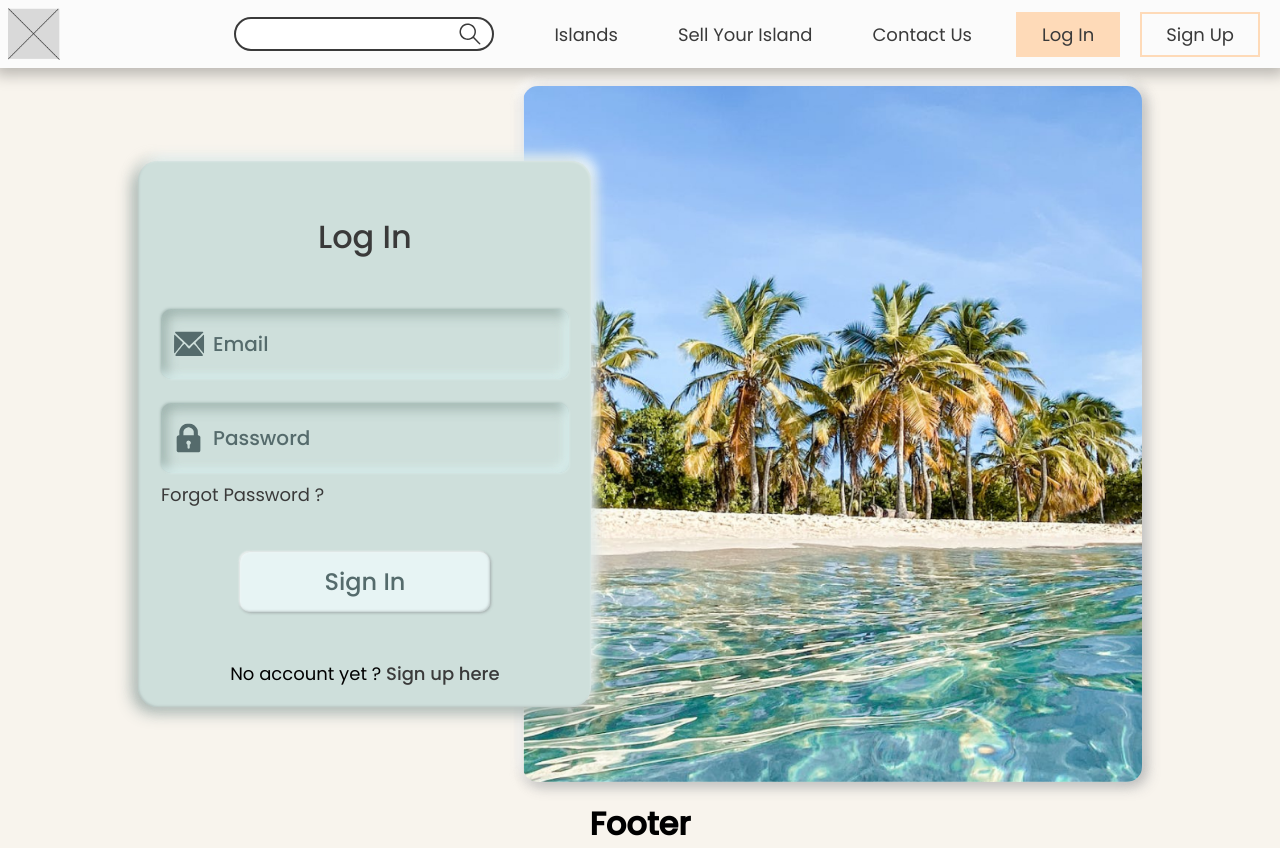
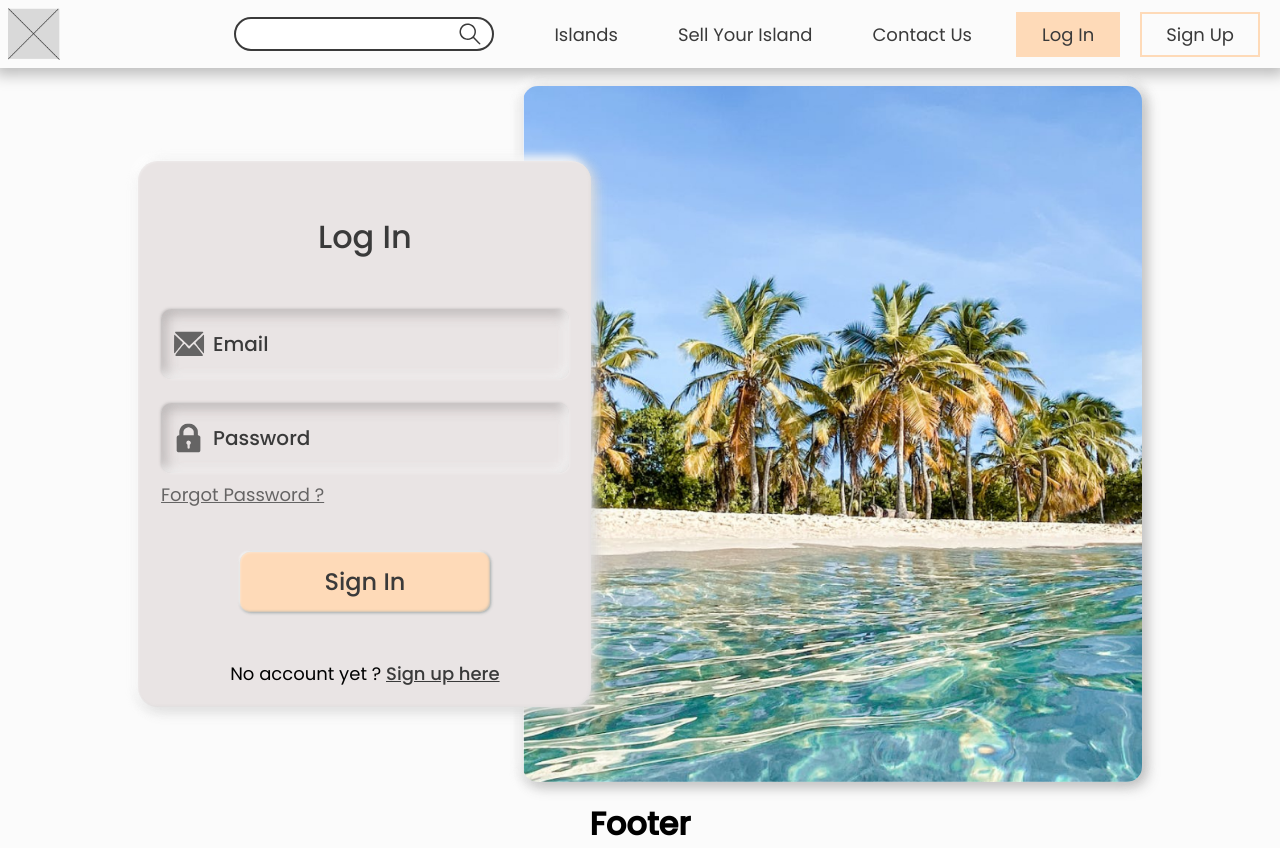
Before and after one commit to ruets/HeavenHaven, a React (Vite) app in the folder frontend/: page /login in a window 1280 px wide. Built offline with nearby package versions, Linux system fonts and the light colour scheme.

Commit message:
Color modification

```diff
--- a/frontend/src/assets/scss/base/_colors.scss
+++ b/frontend/src/assets/scss/base/_colors.scss
@@ -2,8 +2,5 @@ $light: #fbfbfb;
 $dark: #3a3a3a;
 $grey: #b9b9b9;
 $cta: #fedab8;
-$form-light: #cedfdb;
-$form-dark: #556b6c;
-$form-btn-bg: #e7f4f4;
-$form-btn-bg-light: #e7f4f4; // Color to replace
-$login-bg: #f8f4ed;
+$form-light: #E9E4E4;
+$login-bg: #FBFBFB;
--- a/frontend/src/assets/scss/elements/_forms.scss
+++ b/frontend/src/assets/scss/elements/_forms.scss
@@ -7,12 +7,7 @@ form {
     flex-direction: column;
     align-items: center;
     gap: 16px;
-    box-shadow: 6px 6px 12px rgba(165, 178, 175, 0.2),
-        -6px -6px 12px rgba(165, 178, 175, 0.2),
-        6px -6px 12px rgba(247, 255, 255, 0.9),
-        -6px 6px 15px rgba(165, 178, 175, 0.9),
-        inset -1px 1px 2px rgba(247, 255, 255, 0.3),
-        inset 1px -1px 2px rgba(165, 178, 175, 0.5);
+    box-shadow: -5px 5px 10px rgba(218, 218, 218, 0.2), 5px -5px 10px rgba(218, 218, 218, 0.2), -5px -5px 10px rgba(255, 255, 255, 0.9), 5px 5px 13px rgba(218, 218, 218, 0.9), inset 1px 1px 2px rgba(255, 255, 255, 0.3), inset -1px -1px 2px rgba(218, 218, 218, 0.5);
     border-radius: 20px;
 
     h1 {
@@ -24,7 +19,7 @@ form {
         cursor: pointer;
         width: 250px;
         height: 60px;
-        background: $form-btn-bg;
+        background: $cta;
         box-shadow: -1px 1px 2px rgba(162, 171, 171, 0.2),
             1px -1px 2px rgba(162, 171, 171, 0.2),
             -1px -1px 2px rgba(255, 255, 255, 0.9),
@@ -32,11 +27,11 @@ form {
             inset 1px 1px 2px rgba(255, 255, 255, 0.3),
             inset -1px -1px 2px rgba(162, 171, 171, 0.5);
         border-radius: 10px;
-        color: $form-dark;
+        color: $dark;
         transition: 0.15s ease-in-out;
 
         &:hover {
-            background: $form-btn-bg-light;
+            background: $cta;
         }
     }
 
--- a/frontend/src/components/fields/Input/Input.scss
+++ b/frontend/src/components/fields/Input/Input.scss
@@ -16,14 +16,8 @@ div.input {
             width: 100%;
             height: 70px;
             background: $form-light;
-            color: $form-dark;
-            box-shadow: 1px 1px 2px rgba(233, 255, 255, 0.3),
-                -1px -1px 2px rgba(155, 176, 171, 0.5),
-                inset -5px 5px 10px rgba(155, 176, 171, 0.2),
-                inset 5px -5px 10px rgba(155, 176, 171, 0.2),
-                inset -5px -5px 10px rgba(233, 255, 255, 0.9),
-                inset 5px 5px 13px rgba(155, 176, 171, 0.9);
-            border-radius: 10px;
+            color: rgba($color: $dark, $alpha: 0.5);
+            box-shadow: 1px 1px 2px rgba(255, 255, 255, 0.3), -1px -1px 2px rgba(186, 182, 182, 0.5), inset -5px 5px 10px rgba(186, 182, 182, 0.2), inset 5px -5px 10px rgba(186, 182, 182, 0.2), inset -5px -5px 10px rgba(255, 255, 255, 0.9), inset 5px 5px 13px rgba(186, 182, 182, 0.9);            border-radius: 10px;
             border: 0;
             padding: 0 12px 0 52px;
             font-size: 20px;
@@ -32,7 +26,7 @@ div.input {
             vertical-align: center;
 
             &::placeholder {
-                color: $form-dark;
+                color: $dark;
             }
         }
     }
--- a/frontend/src/components/forms/Login/LoginForm.scss
+++ b/frontend/src/components/forms/Login/LoginForm.scss
@@ -20,14 +20,21 @@ form.login {
         a {
             font-size: 18px;
             width: max-content;
+            color: rgba($color: #3a3a3a, $alpha: 0.75);
+            text-decoration: underline;
+            text-decoration-color: rgba($color: #3a3a3a, $alpha: 0.75);
         }
     }
 
     button {
         margin: 28px 0 32px 0;
+    }
 
-        &:hover {
-            background: $form-btn-bg-light;
+    p.no-account {
+        a {
+            color:#3a3a3a;
+            text-decoration: underline;
+            text-decoration-color:#3a3a3a;
         }
     }
 }
--- a/frontend/src/components/forms/Signup/SignupForm.scss
+++ b/frontend/src/components/forms/Signup/SignupForm.scss
@@ -31,7 +31,7 @@ form.signup {
 
     p.description {
         font-family: "Poppins";
-        color: $form-dark;
+        color: $dark;
         font-weight: 500;
         width: 480px;
         text-align: center;
```
Also changed, not shown: frontend/src/assets/img/email-icon.svg, frontend/src/assets/img/lock-icon.svg.
